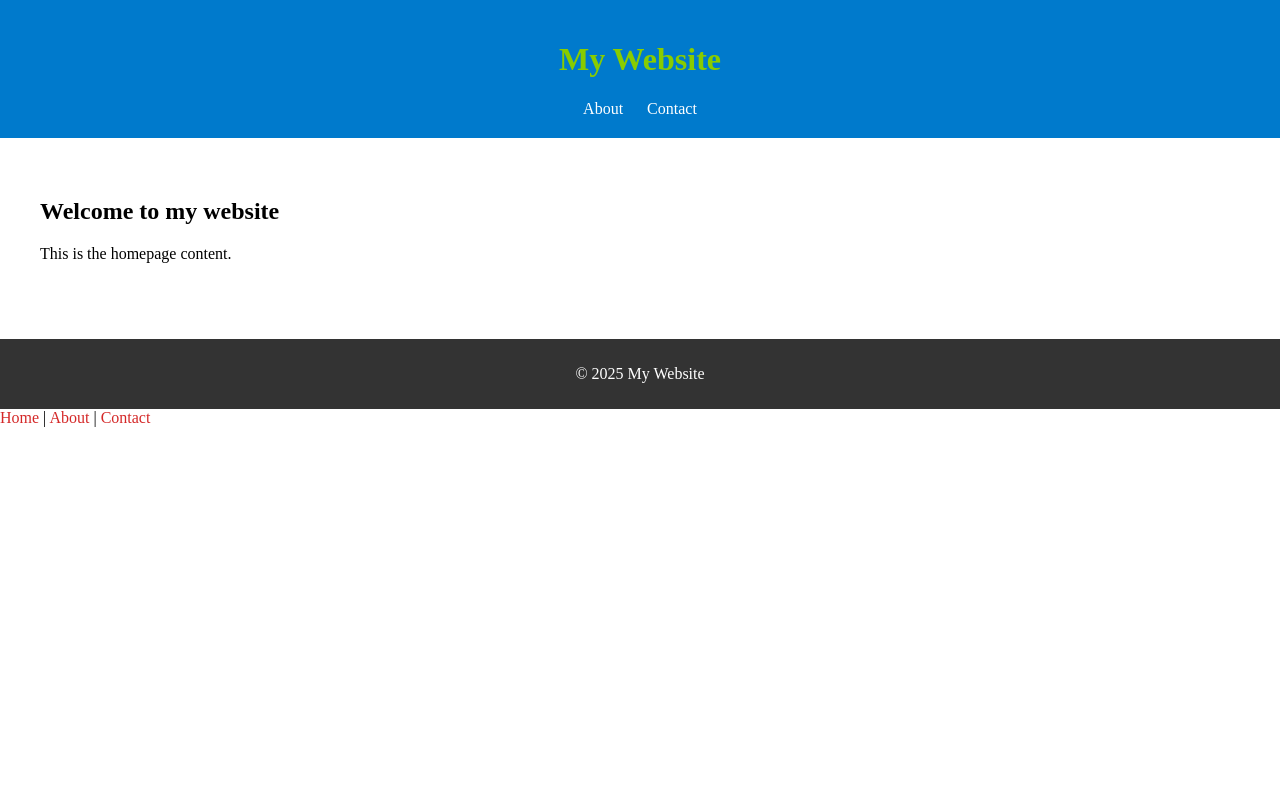
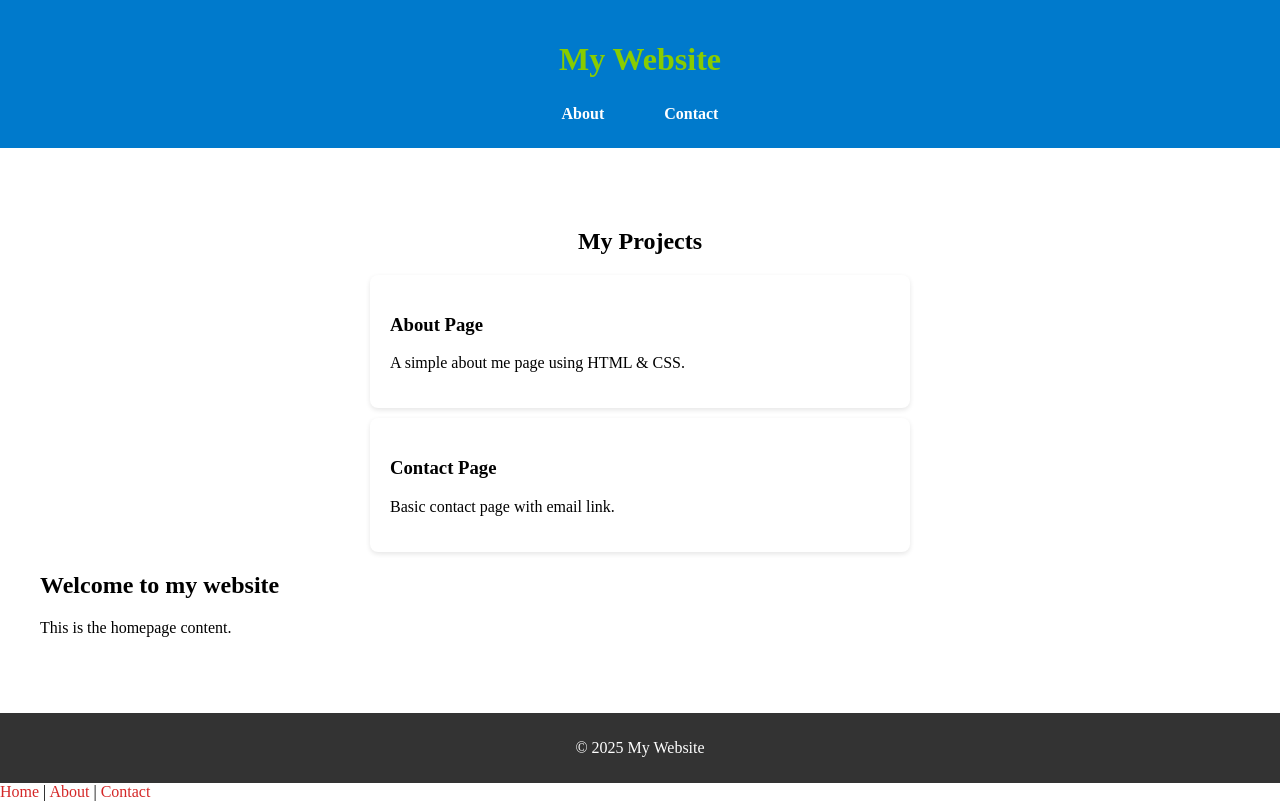
Before and after one commit to yogendra0531/My-Website, a plain HTML site: page index.html in a window 1280 px wide. Drawn offline with Linux system fonts and the light colour scheme.

Commit message:
Add files via upload

```diff
--- a/index.html
+++ b/index.html
@@ -1,6 +1,7 @@
 <!DOCTYPE html>
 <html>
-  <head>
+<link href="https://fonts.googleapis.com/css2?family=Poppins&display=swap" rel="stylesheet">
+
 
 <link rel="stylesheet" href="style.css">
 
@@ -16,6 +17,18 @@
   </header>
 
   <main>
+    <section class="portfolio">
+  <h2>My Projects</h2>
+  <div class="project-card">
+    <h3>About Page</h3>
+    <p>A simple about me page using HTML & CSS.</p>
+  </div>
+  <div class="project-card">
+    <h3>Contact Page</h3>
+    <p>Basic contact page with email link.</p>
+  </div>
+</section>
+
     <h2>Welcome to my website</h2>
     <p>This is the homepage content.</p>
   </main>
--- a/style.css
+++ b/style.css
@@ -1,14 +1,53 @@
 <style>
-  body {
-    background-color: #f2f2f2e1;
-    font-family: Arial, sans-serif;
-    color: #33333345;
-    max-width: 600px;
-    margin: 40px auto;
-    padding: 20px;
-    border-radius: 10px;
-    background: #ffffff3d;
-  }
+
+body {
+  font-family: 'Poppins', sans-serif;
+  background-color: #f9f9f9;
+  color: #333;
+  margin: 0;
+}
+
+header {
+  background: #007acc;
+  color: white;
+  padding: 20px 0;
+  text-align: center;
+}
+
+nav {
+  display: flex;
+  justify-content: center;
+  gap: 20px;
+  margin-top: 10px;
+}
+
+nav a {
+  color: white;
+  text-decoration: none;
+  font-weight: bold;
+  padding: 5px 10px;
+  border-radius: 4px;
+  transition: background 0.3s;
+}
+
+nav a:hover {
+  background: rgba(255, 255, 255, 0.2);
+}
+
+main {
+  max-width: 800px;
+  margin: 40px auto;
+  padding: 0 20px;
+}
+
+footer {
+  background: #333;
+  color: white;
+  text-align: center;
+  padding: 10px;
+  margin-top: 40px;
+}
+
 
   h1 {
     color: #88cc00;
@@ -112,3 +151,20 @@ img {
   max-width: 100%;
   height: auto;
 }
+.portfolio {
+  margin-top: 40px;
+}
+
+.portfolio h2 {
+  text-align: center;
+  margin-bottom: 20px;
+}
+
+.project-card {
+  background: white;
+  padding: 20px;
+  margin: 10px auto;
+  max-width: 500px;
+  box-shadow: 0 2px 5px rgba(0,0,0,0.1);
+  border-radius: 8px;
+}
```
Also changed, not shown: about.html (+2 -0 lines), contact.html (+2 -0 lines).
